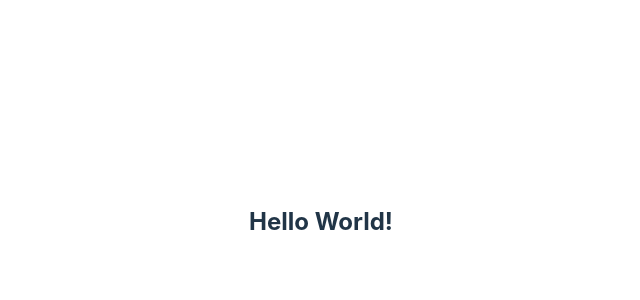
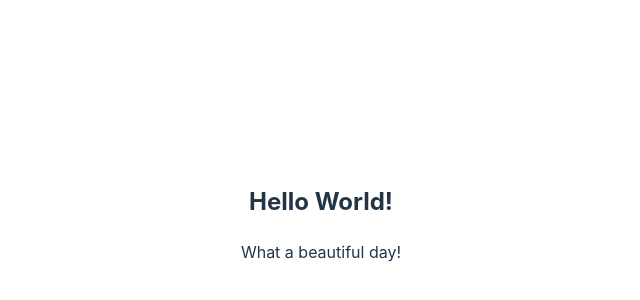
Before and after one commit to ktatoglan/develhope-fstr2-react, a React (Vite) app in the folder develhope-react/: page / in a window 1280 px wide. Shown: the part 178-478 px from the top of the page, without its empty margins (319-959 px from the left). Built offline with nearby package versions, Linux system fonts and the light colour scheme.

Commit message:
Update Hello.jsx

```diff
--- a/develhope-react/src/Hello.jsx
+++ b/develhope-react/src/Hello.jsx
@@ -2,7 +2,10 @@ import React from 'react'
 
 function Hello() {
   return (
-    <h2>Hello World!</h2>
+    <>
+      <h2>Hello World!</h2>
+      <p>What a beautiful day!</p>
+    </>
   )
 }
 
```
